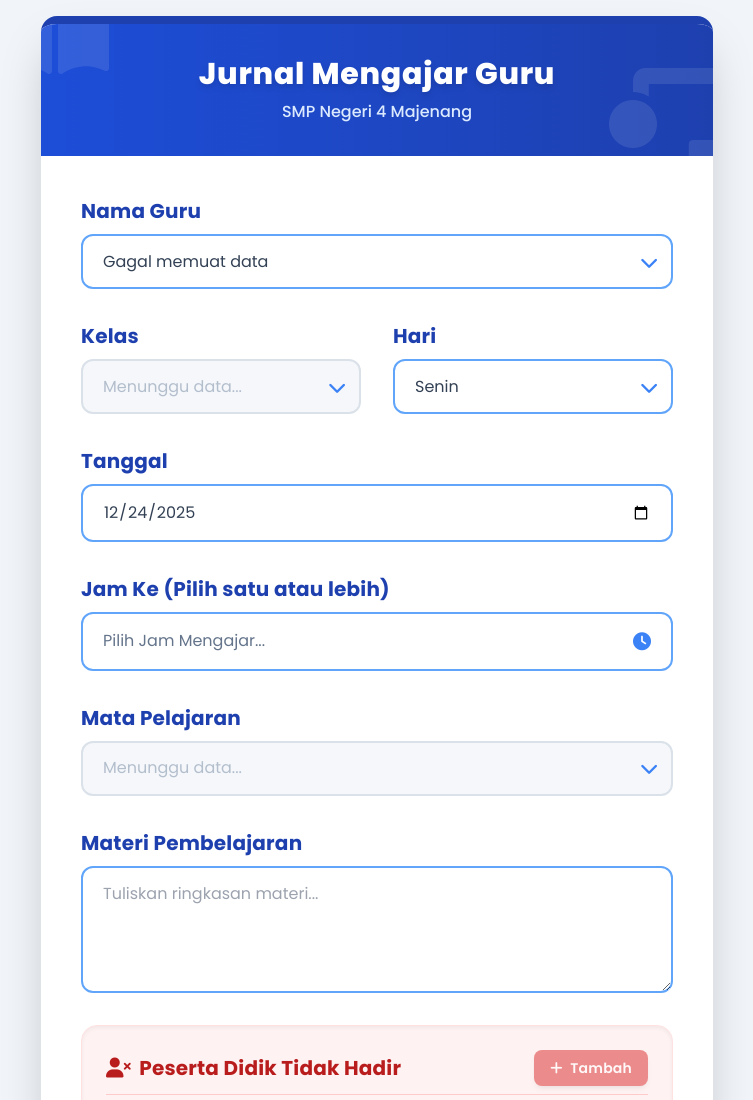
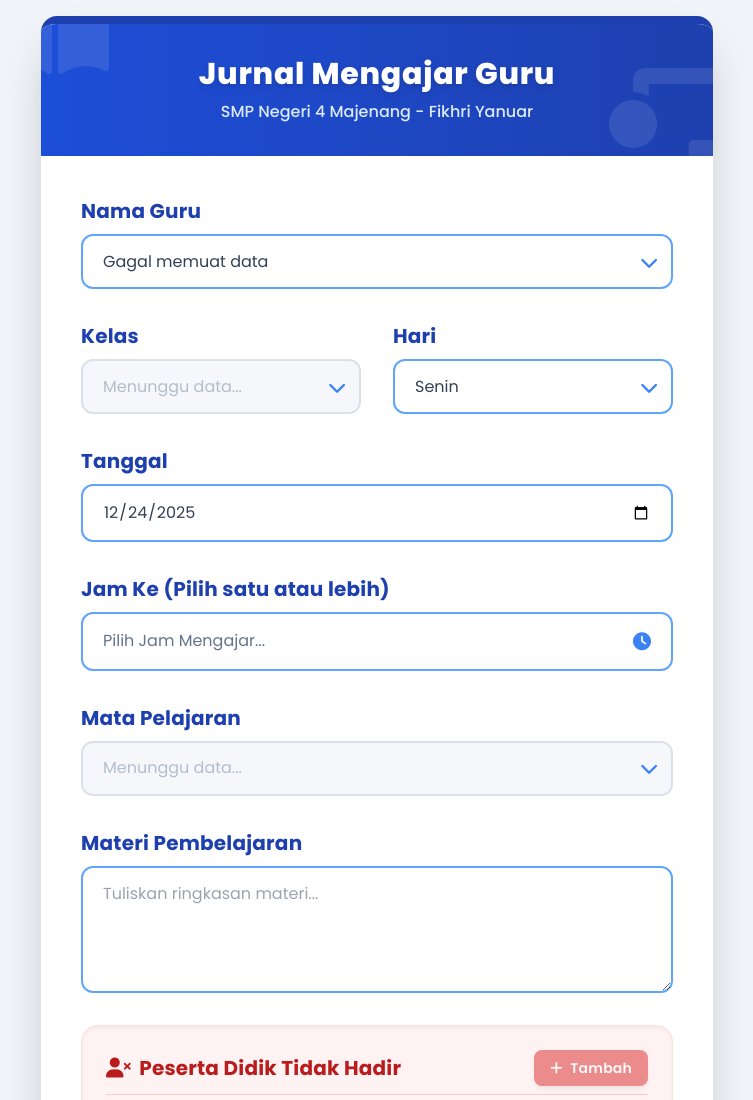
Before and after one commit to smpn4majenang/jurnal_fikhri_yanuar, a plain HTML site: page index.html in a window 1280 px wide. Shown: the top 1100 px of the page, without its empty margins (263-1016 px from the left). Drawn offline with nearby package versions, Linux system fonts and the light colour scheme; no server answers.

Commit message:
Update index.html

```diff
--- a/index.html
+++ b/index.html
@@ -100,7 +100,7 @@
                 <i class="fas fa-book-open text-8xl absolute -left-10 -top-10 text-white"></i>
             </div>
             <h2 class="text-3xl font-extrabold text-white relative z-10 tracking-wide drop-shadow-md">Jurnal Mengajar Guru</h2>
-            <p class="text-blue-100 text-base mt-2 relative z-10 font-medium">SMP Negeri 4 Majenang</p>
+            <p class="text-blue-100 text-base mt-2 relative z-10 font-medium">SMP Negeri 4 Majenang - Fikhri Yanuar</p>
         </div>
 
         <!-- Initial Loader Overlay -->
```
